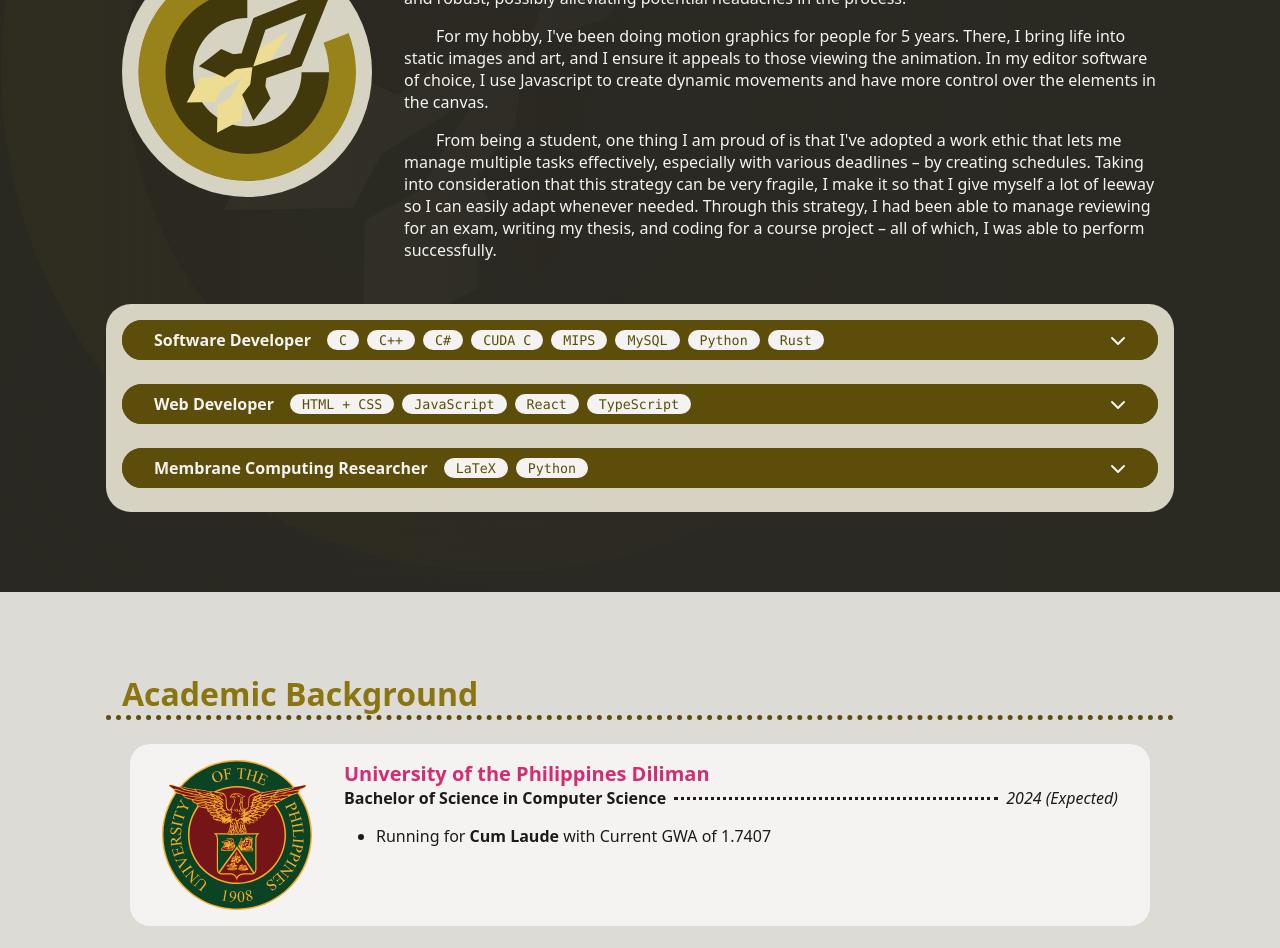
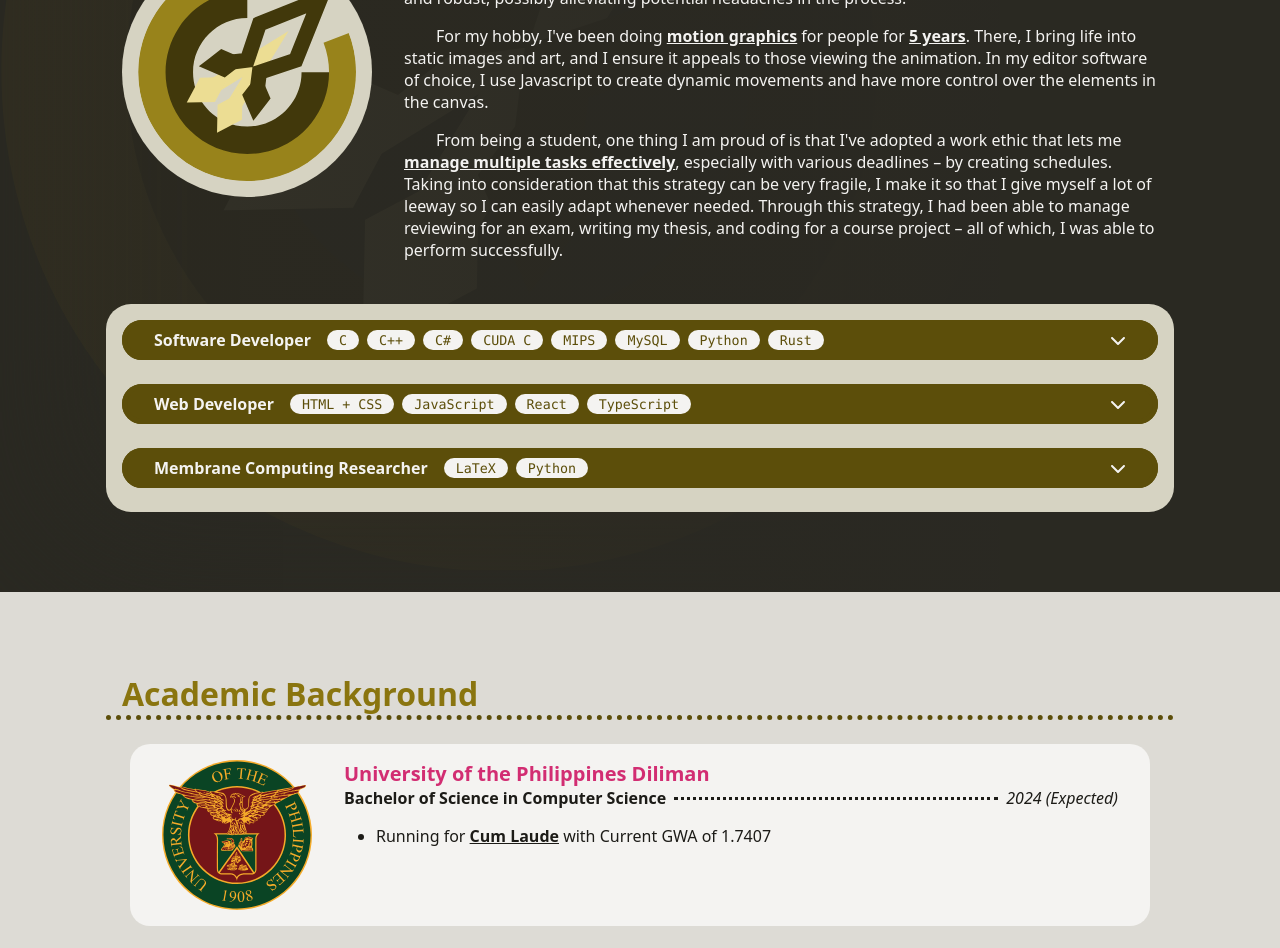
Before and after one commit to jmichaelmenina/jmichaelmenina.github.io, a React (Vite) app: page / in a window 1280 px wide. Shown: the part 640-1588 px from the top of the page. Built offline with nearby package versions, Linux system fonts and the light colour scheme; the HTML template or start-up script is replaced by a standard one.

Commit message:
Added an "on-visible" animation to cards

```diff
--- a/src/App.module.css
+++ b/src/App.module.css
@@ -112,6 +112,11 @@ a {
   color: var(--color-text-highlight-p-alt);
 }
 
+strong {
+  font-weight: bolder;
+  text-decoration: underline;
+}
+
 code {
   font-family: var(--font-mono);
 }
@@ -164,6 +169,22 @@ ul, ol {
   display: block;
   visibility: hidden;
   scroll-margin-top: var(--nav-height);
+}
+
+.__not-visible {
+  transform: translateX(100px);
+  opacity: 0;
+  transition:
+    transform 500ms var(--easeOutCubic),
+    opacity 500ms var(--easeOutCubic);
+}
+
+.__visible {
+  transform: translateX(0px);
+  opacity: 1;
+  transition:
+    transform 500ms var(--easeOutCubic),
+    opacity 500ms var(--easeOutCubic);
 }
 
 /**
@@ -759,7 +780,7 @@ ul, ol {
   display: grid;
   grid-template-columns: 1fr;
   justify-items: center;
-  padding: 1rem;
+  padding: 1rem 0;
 }
 
 .projects__project__preview figure img {
--- /dev/null
+++ b/src/IntersectionObserver.tsx
@@ -0,0 +1,37 @@
+import { useRef, useEffect, useState, useCallback } from "react";
+
+export const useElementOnScreen = (options: {
+  root: Element | Document | null;
+  rootMargin: string;
+  threshold: number;
+}) => {
+  const containerRef = useRef(null);
+  const [isVisible, setIsVisible] = useState(false);
+
+  // const callbackFunction = (entries: IntersectionObserverEntry[]) => {
+  //   const [entry] = entries;
+  //   setIsVisible(isVisible || entry.isIntersecting);
+  // };
+
+  const callbackFunction = useCallback((entries: IntersectionObserverEntry[]) => {
+    const [entry] = entries;
+    setIsVisible(isVisible || entry.isIntersecting);
+  }, [isVisible]);
+
+  useEffect(() => {
+    const observer = new IntersectionObserver(callbackFunction, options);
+    const curr = containerRef.current;
+
+    if (curr)
+      observer.observe(curr);
+
+    return () => {
+      if (curr)
+        observer.unobserve(curr);
+    };
+  }, [containerRef, options, callbackFunction]);
+
+  return { containerRef: containerRef, isVisible: isVisible };
+};
+
+export default useElementOnScreen;
--- a/src/section_About.tsx
+++ b/src/section_About.tsx
@@ -15,13 +15,13 @@ function AboutComponent() {
           Hello! I am a <strong>graduating B.S. Computer Science student</strong> from the University of the Philippines Diliman. I take passion in learning and sharing my knowledge when allowed to do so, especially those within my expertise.
         </p>
         <p className={styles['__indent-text']}>
-          As a developer, I enjoy building tools that enhances my workflow by making it more efficient and robust, possibly alleviating potential headaches in the process.
+          As a developer, I enjoy <strong>building tools</strong> that enhances my workflow by making it more efficient and robust, possibly alleviating potential headaches in the process.
         </p>
         <p className={styles['__indent-text']}>
-          For my hobby, I&apos;ve been doing motion graphics for people for 5 years. There, I bring life into static images and art, and I ensure it appeals to those viewing the animation. In my editor software of choice, I use Javascript to create dynamic movements and have more control over the elements in the canvas.
+          For my hobby, I&apos;ve been doing <strong>motion graphics</strong> for people for <strong>5 years</strong>. There, I bring life into static images and art, and I ensure it appeals to those viewing the animation. In my editor software of choice, I use Javascript to create dynamic movements and have more control over the elements in the canvas.
         </p>
         <p className={styles['__indent-text']}>
-          From being a student, one thing I am proud of is that I&apos;ve adopted a work ethic that lets me manage multiple tasks effectively, especially with various deadlines &ndash; by creating schedules. Taking into consideration that this strategy can be very fragile, I make it so that I give myself a lot of leeway so I can easily adapt whenever needed. Through this strategy, I had been able to manage reviewing for an exam, writing my thesis, and coding for a course project &ndash; all of which, I was able to perform successfully.
+          From being a student, one thing I am proud of is that I&apos;ve adopted a work ethic that lets me <strong>manage multiple tasks effectively</strong>, especially with various deadlines &ndash; by creating schedules. Taking into consideration that this strategy can be very fragile, I make it so that I give myself a lot of leeway so I can easily adapt whenever needed. Through this strategy, I had been able to manage reviewing for an exam, writing my thesis, and coding for a course project &ndash; all of which, I was able to perform successfully.
         </p>
       </div>
     </div>
--- a/src/section_Academics.tsx
+++ b/src/section_Academics.tsx
@@ -1,14 +1,22 @@
 import styles from "./App.module.css";
 import { NavigationAnchor } from "./NavigationAnchor.tsx";
+import useElementOnScreen from "./IntersectionObserver.tsx";
 
 import up_seal from "/images/up_seal.svg";
 import dostsei_seal from "/images/dostsei_seal.png";
 
 function UniversityComp() {
+  const { containerRef, isVisible } = useElementOnScreen({
+    root: null,
+    rootMargin: "0px",
+    threshold: 0,
+  });
+
   return (
-    <div className={[
+    <div ref={containerRef} className={[
       styles.__card, styles['academics__card'],
-      styles['academics__card--big']
+      styles['academics__card--big'],
+      isVisible ? styles['__visible'] : styles['__not-visible']
     ].join(" ")}>
       <img
         src={up_seal}
@@ -38,12 +46,19 @@ function UniversityComp() {
 }
 
 function RecognitionsComp() {
+  const { containerRef, isVisible } = useElementOnScreen({
+    root: null,
+    rootMargin: "0px",
+    threshold: 0,
+  });
+
   return (
     <div>
       <h3>Recognitions</h3>
-      <div className={[
+      <div ref={containerRef} className={[
         styles.__card,
-        styles['academics__card']
+        styles['academics__card'],
+        isVisible ? styles['__visible'] : styles['__not-visible']
       ].join(" ")}>
         <img
           src={dostsei_seal}
@@ -66,12 +81,19 @@ function RecognitionsComp() {
 }
 
 function ThesisComp() {
+  const { containerRef, isVisible } = useElementOnScreen({
+    root: null,
+    rootMargin: "0px",
+    threshold: 0,
+  });
+
   return (
     <div>
       <h3>Undergraduate Thesis</h3>
-      <div className={[
+      <div ref={containerRef} className={[
         styles.__card,
-        styles['academics__thesis']
+        styles['academics__thesis'],
+        isVisible ? styles['__visible'] : styles['__not-visible']
       ].join(" ")}>
         <div className={styles.academics__thesis__title}>
           Spiking Neural P Systems in Generating Chain Code Pictures for Finite
--- a/src/section_Experiences.tsx
+++ b/src/section_Experiences.tsx
@@ -1,4 +1,5 @@
 import styles from "./App.module.css";
+import useElementOnScreen from "./IntersectionObserver.tsx";
 import { NavigationAnchor } from "./NavigationAnchor.tsx";
 
 type ExperienceProps = {
@@ -18,10 +19,17 @@ function ExperienceComp(props: ExperienceProps) {
     description,
   }: ExperienceProps = props;
 
+  const { containerRef, isVisible } = useElementOnScreen({
+    root: null,
+    rootMargin: "0px",
+    threshold: 0,
+  });
+
   return (
-    <div className={[
+    <div ref={containerRef} className={[
       styles.__card,
-      styles.experiences__experience
+      styles.experiences__experience,
+      isVisible ? styles['__visible'] : styles['__not-visible']
     ].join(" ")}>
       <div className={styles.experiences__experience__details}>
         <span className={styles.experiences__experience__details__company}>
--- a/src/section_Projects.tsx
+++ b/src/section_Projects.tsx
@@ -3,6 +3,7 @@ import styles from "./App.module.css";
 import { NavigationAnchor } from "./NavigationAnchor.tsx";
 import { FontAwesomeIcon } from "@fortawesome/react-fontawesome";
 import { faChevronDown } from "@fortawesome/free-solid-svg-icons";
+import useElementOnScreen from "./IntersectionObserver.tsx";
 
 import reimu_preview_1 from "/images/proj_reimu_1.jpg";
 import reimu_preview_2 from "/images/proj_reimu_2.jpg";
@@ -88,10 +89,17 @@ function ProjectComp(props: ProjectProps) {
     setPreviewVisibility((prev) => (!prev));
   };
 
+  const { containerRef, isVisible } = useElementOnScreen({
+    root: null,
+    rootMargin: "0px",
+    threshold: 0,
+  });
+
   return (
-    <div className={[
+    <div ref={containerRef} className={[
         styles.__card,
-        styles.projects__project
+        styles.projects__project,
+        isVisible ? styles['__visible'] : styles['__not-visible']
     ].join(" ")}>
       <NavigationAnchor id={id} />
       <div className={styles.projects__project__details}>
```
